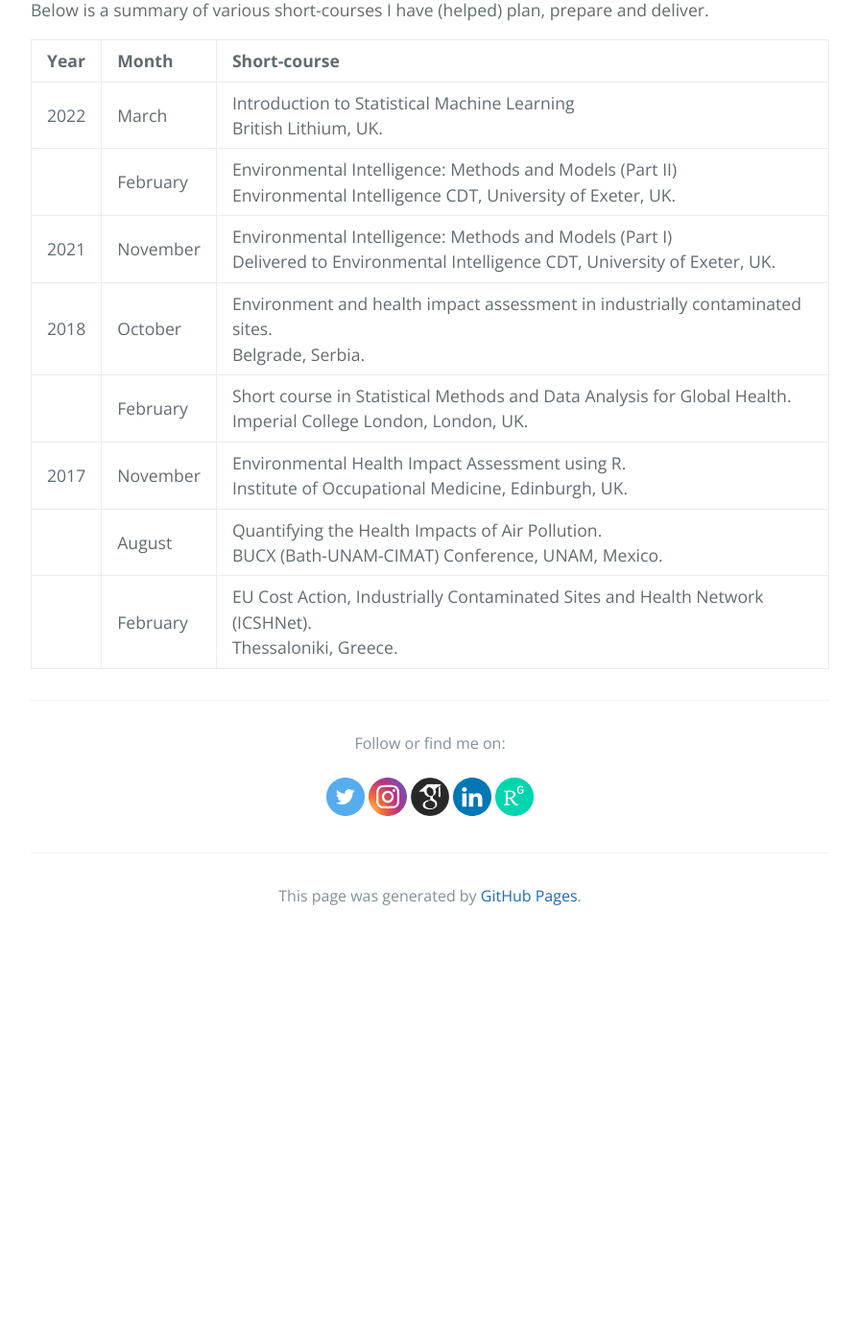
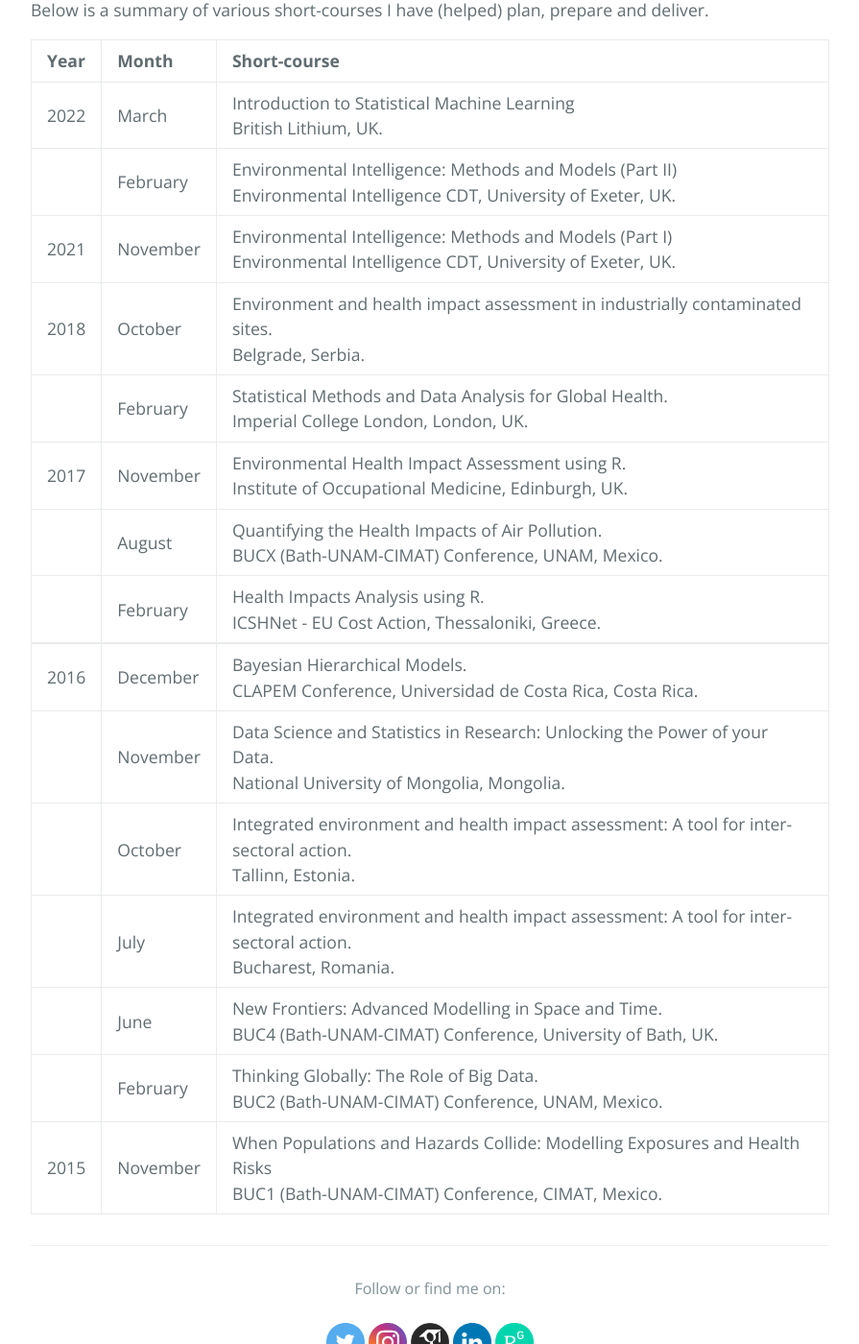
Before and after one commit to matthewllthomas/matthewllthomas.github.io, a Jekyll site: the page built from teaching/index.md, in a window 1280 px wide and 1400 px high, scrolled down 1546 px. Shown: the whole window at 96% size, without its empty margins (192-1087 px from the left). Built offline with Jekyll 4.4.1, drawn with Linux system fonts in a browser that asks for light colours; the repository's description, which GitHub fills in, is left out; before the commit the page ends 2523 px from its top, so only the background shows below that.

Commit message:
Update index.md

```diff
--- a/teaching/index.md
+++ b/teaching/index.md
@@ -35,9 +35,17 @@ Below is a summary of various short-courses I have (helped) plan, prepare and de
 |:-------------|:--------------|:------------------------------------------------------------------------------------------------------------|
 | 2022        | March      | Introduction to Statistical Machine Learning <br>British Lithium, UK. |
 |                 | February  | Environmental Intelligence: Methods and Models (Part II) <br> Environmental Intelligence CDT, University of Exeter, UK. |
-| 2021        | November  | Environmental Intelligence: Methods and Models (Part I) <br>Delivered to Environmental Intelligence CDT, University of Exeter, UK. |
+| 2021        | November  | Environmental Intelligence: Methods and Models (Part I) <br> Environmental Intelligence CDT, University of Exeter, UK. |
 | 2018        | October  | Environment and health impact assessment in industrially contaminated sites. <br> Belgrade, Serbia. |
-|                 | February  | Short course in Statistical Methods and Data Analysis for Global Health. <br> Imperial College London, London, UK. |
+|                 | February  | Statistical Methods and Data Analysis for Global Health. <br> Imperial College London, London, UK. |
 | 2017        | November  | Environmental Health Impact Assessment using R.<br>Institute of Occupational Medicine, Edinburgh, UK. |
 |                 | August  | Quantifying the Health Impacts of Air Pollution. <br> BUCX (Bath-UNAM-CIMAT) Conference, UNAM, Mexico. |
-|                 | February  | EU Cost Action, Industrially Contaminated Sites and Health Network (ICSHNet).<br> Thessaloniki, Greece. |
+|                 | February  | Health Impacts Analysis using R.<br> ICSHNet - EU Cost Action, Thessaloniki, Greece. |
+
+| 2016        | December  | Bayesian Hierarchical Models. <br>CLAPEM Conference, Universidad de Costa Rica, Costa Rica. |
+|                 | November  | Data Science and Statistics in Research: Unlocking the Power of your Data. <br> National University of Mongolia, Mongolia. |
+|                 | October  | Integrated environment and health impact assessment: A tool for inter-sectoral action. <br>Tallinn, Estonia. |
+|                 | July  | Integrated environment and health impact assessment: A tool for inter-sectoral action. <br>Bucharest, Romania.  |
+|                 | June  | New Frontiers: Advanced Modelling in Space and Time. <br>BUC4 (Bath-UNAM-CIMAT) Conference, University of Bath, UK. |
+|                 | February  | Thinking Globally: The Role of Big Data. <br> BUC2 (Bath-UNAM-CIMAT) Conference, UNAM, Mexico. |
+| 2015        | November  | When Populations and Hazards Collide: Modelling Exposures and Health Risks <br> BUC1 (Bath-UNAM-CIMAT) Conference, CIMAT, Mexico. |
```
